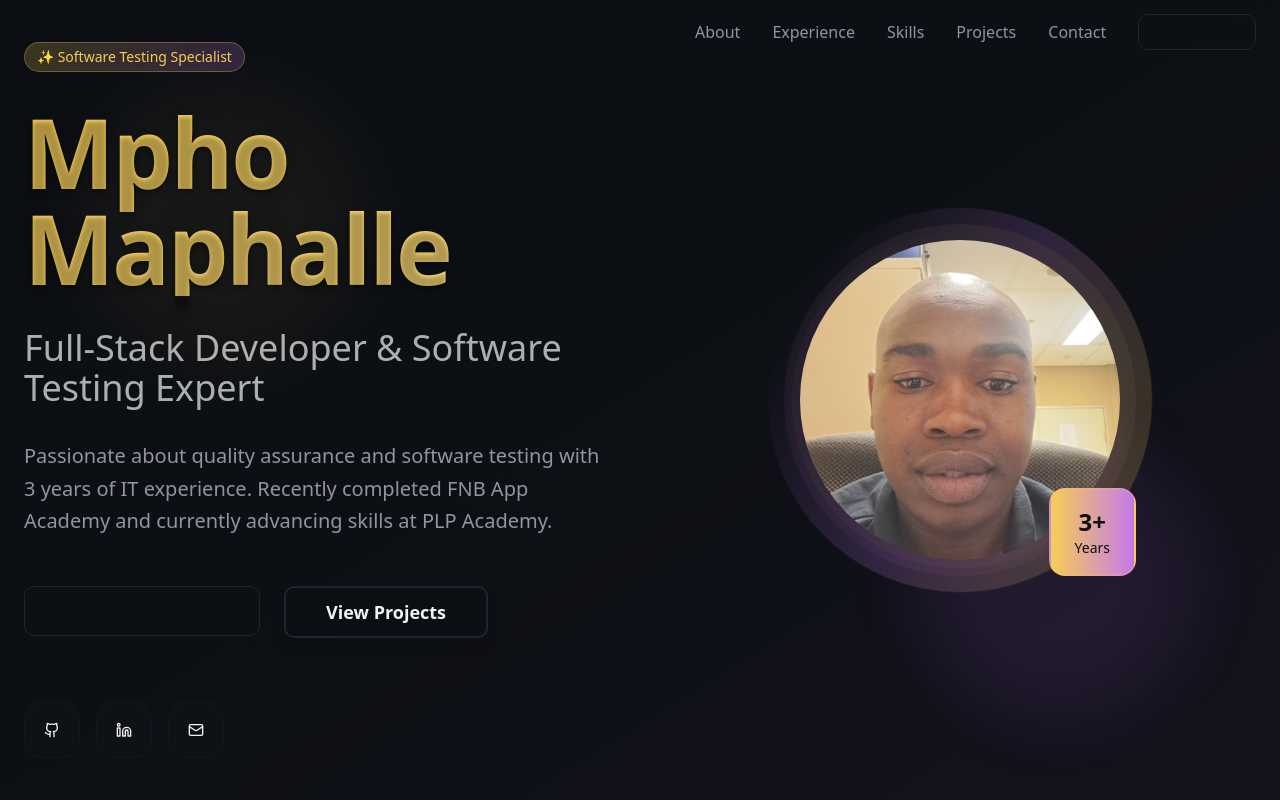
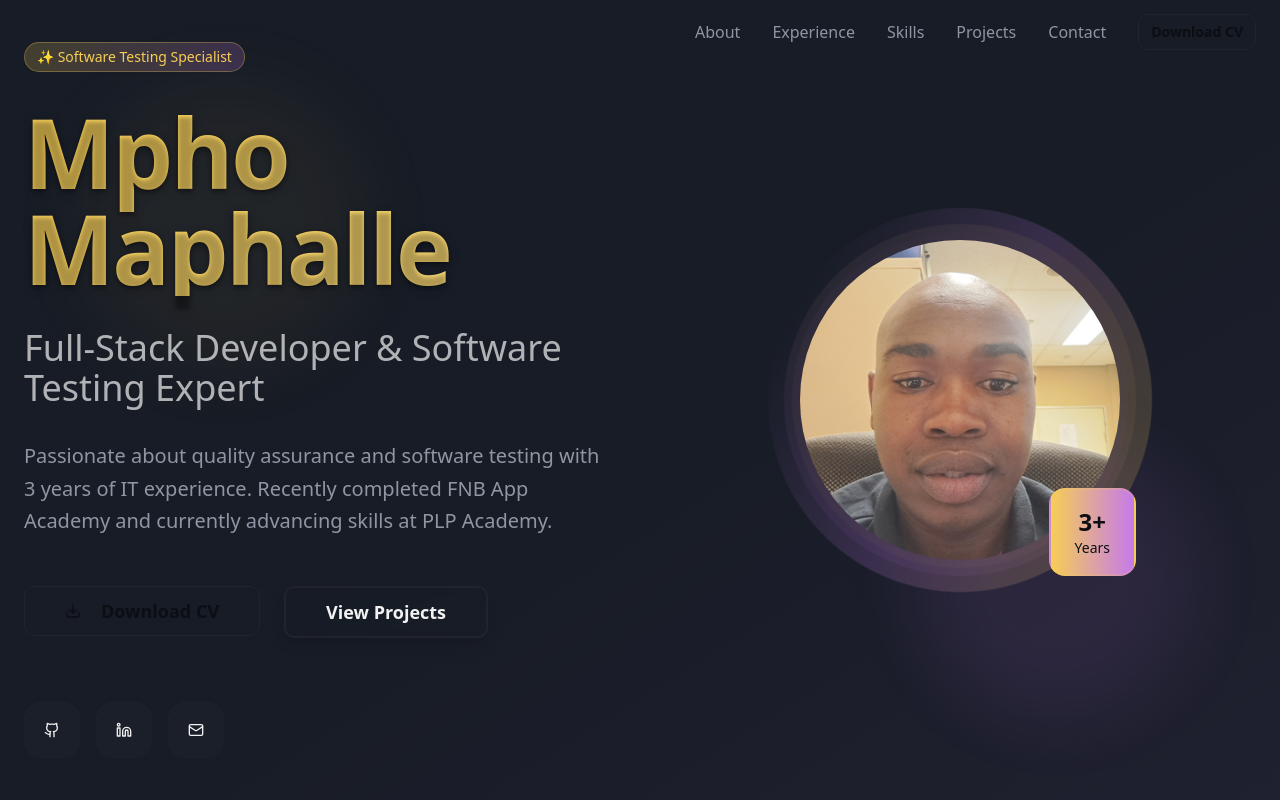
Before and after one commit to Winnie-2025/mphos-test-craft, a React (Vite) app: page / in a window 1280 px wide. Shown: the top 800 px of the page. Built offline with nearby package versions, Linux system fonts and the light colour scheme.

Commit message:
Adjust background color
Lighten the background color for a brighter UI.

```diff
--- a/src/index.css
+++ b/src/index.css
@@ -7,10 +7,10 @@
 @layer base {
   :root {
     /* Premium Dark Color Palette */
-    --background: 220 25% 6%;
+    --background: 220 25% 12%;
     --foreground: 0 0% 95%;
 
-    --card: 220 20% 8%;
+    --card: 220 20% 14%;
     --card-foreground: 0 0% 95%;
 
     --popover: 220 20% 8%;
```
